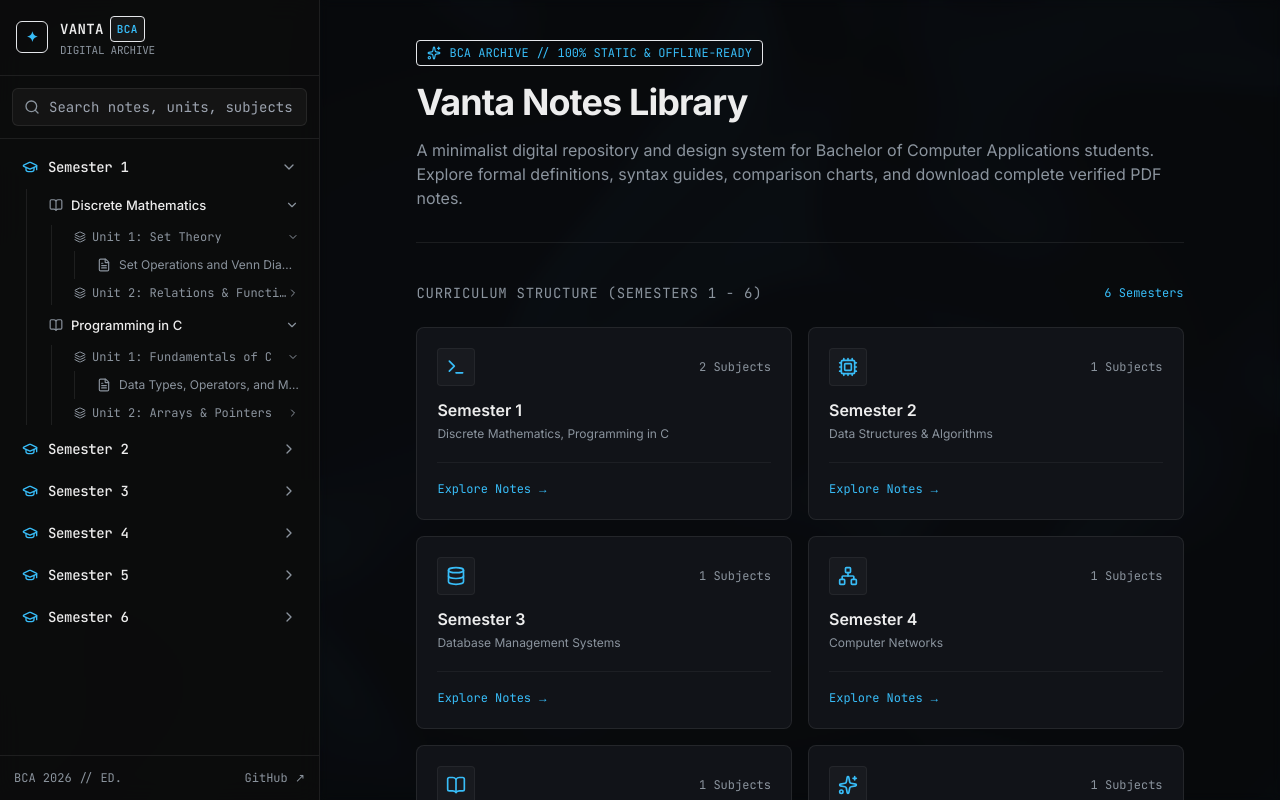
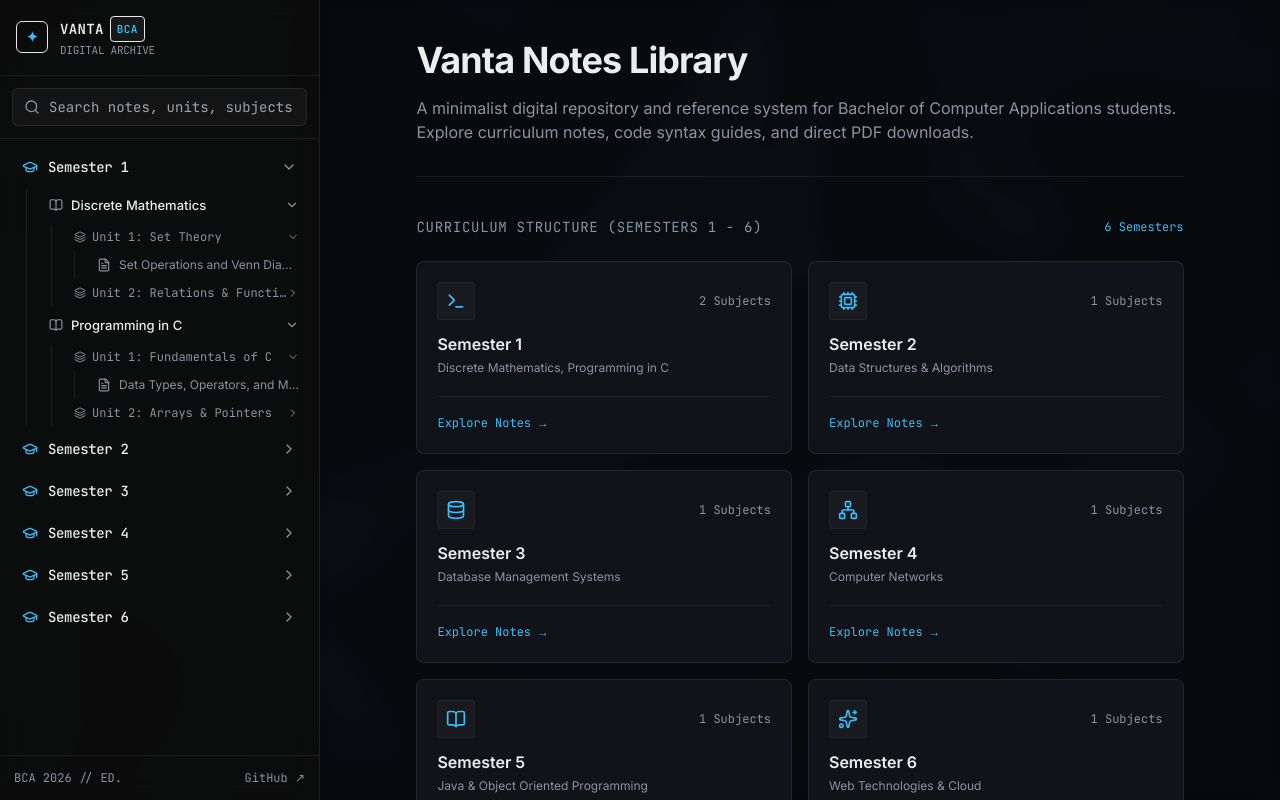
Before and after one commit to jitendhull/Vanta, a Next.js app: page / in a window 1280 px wide. Built offline with nearby package versions, Linux system fonts and the light colour scheme.

Commit message:
feat: add fade-in animation and update note source bar for improved UI

```diff
--- a/src/app/globals.css
+++ b/src/app/globals.css
@@ -18,8 +18,23 @@
   --callout-example: #818CF8;
 }
 
-* {
-  box-sizing: border-box;
+@keyframes fadeIn {
+  from {
+    opacity: 0;
+    transform: translateY(8px);
+  }
+  to {
+    opacity: 1;
+    transform: translateY(0);
+  }
+}
+
+.animate-fade-in {
+  animation: fadeIn 0.35s cubic-bezier(0.16, 1, 0.3, 1) forwards;
+}
+
+html {
+  scroll-behavior: smooth;
 }
 
 html,
--- a/src/app/notes/[...slug]/page.tsx
+++ b/src/app/notes/[...slug]/page.tsx
@@ -26,7 +26,7 @@ export default async function NotePage({ params }: NotePageProps) {
   }
 
   return (
-    <article className="max-w-[76ch] mx-auto space-y-6">
+    <article className="max-w-[76ch] mx-auto space-y-6 animate-fade-in">
       {/* Top Breadcrumbs */}
       <Breadcrumbs note={note} />
 
@@ -44,8 +44,8 @@ export default async function NotePage({ params }: NotePageProps) {
 
       {/* GitHub Source Access & Download Bar */}
       <NoteSourceBar
+        pdfUrl={note.pdfUrl}
         githubUrl={note.githubUrl}
-        rawGithubUrl={note.rawGithubUrl}
         title={note.title}
       />
 
--- a/src/app/page.tsx
+++ b/src/app/page.tsx
@@ -15,21 +15,16 @@ export default function HomePage() {
   };
 
   return (
-    <div className="max-w-[76ch] mx-auto space-y-10">
+    <div className="max-w-[76ch] mx-auto space-y-10 animate-fade-in">
       {/* Hero header */}
       <div className="space-y-4 border-b border-white/[0.08] pb-8">
-        <div className="inline-flex items-center gap-2 px-2.5 py-1 rounded bg-accent/10 border border-accent/20 text-accent font-mono text-xs">
-          <Sparkles className="w-3.5 h-3.5" />
-          <span>BCA ARCHIVE // 100% STATIC & OFFLINE-READY</span>
-        </div>
-
         <h1 className="text-3xl sm:text-4xl font-bold font-sans tracking-tight text-text-primary">
           Vanta Notes Library
         </h1>
 
         <p className="text-sm sm:text-base text-text-muted leading-relaxed font-sans">
-          A minimalist digital repository and design system for Bachelor of Computer Applications students.
-          Explore formal definitions, syntax guides, comparison charts, and download complete verified PDF notes.
+          A minimalist digital repository and reference system for Bachelor of Computer Applications students.
+          Explore curriculum notes, code syntax guides, and direct PDF downloads.
         </p>
       </div>
 
@@ -48,12 +43,15 @@ export default function HomePage() {
             const firstNote = hasSubjects && sem.subjects[0].units[0]?.notes[0];
             const targetUrl = firstNote
               ? `/notes/${firstNote.slug.join("/")}/`
-              : "#";
+              : null;
 
-            return (
+            const CardContent = (
               <div
-                key={sem.semester}
-                className="p-5 rounded-lg bg-surface border border-white/[0.08] hover:border-accent/40 transition-all flex flex-col justify-between group"
+                className={`p-5 rounded-lg bg-surface border border-white/[0.08] transition-all duration-200 flex flex-col justify-between h-full group ${
+                  targetUrl
+                    ? "hover:border-accent/50 hover:bg-surface-elevated hover:shadow-lg hover:shadow-accent/5 cursor-pointer"
+                    : "opacity-75"
+                }`}
               >
                 <div className="space-y-3">
                   <div className="flex items-center justify-between">
@@ -79,17 +77,28 @@ export default function HomePage() {
 
                 <div className="mt-5 pt-3 border-t border-white/[0.05]">
                   {hasSubjects && firstNote ? (
-                    <Link
-                      href={targetUrl}
-                      className="inline-flex items-center gap-1.5 text-xs font-mono text-accent hover:underline"
-                    >
+                    <span className="inline-flex items-center gap-1.5 text-xs font-mono text-accent group-hover:translate-x-0.5 transition-transform">
                       <span>Explore Notes</span>
                       <span>→</span>
-                    </Link>
+                    </span>
                   ) : (
                     <span className="text-xs font-mono text-text-muted/60">Under Preparation</span>
                   )}
                 </div>
+              </div>
+            );
+
+            if (targetUrl) {
+              return (
+                <Link key={sem.semester} href={targetUrl} className="block no-underline">
+                  {CardContent}
+                </Link>
+              );
+            }
+
+            return (
+              <div key={sem.semester}>
+                {CardContent}
               </div>
             );
           })}
@@ -103,9 +112,9 @@ export default function HomePage() {
           <span>FEATURES & DESIGN CONSTRAINTS</span>
         </div>
         <ul className="space-y-1.5 list-disc pl-5">
-          <li>Obsidian callouts support: Amber (definition), Green (valid), Red (pitfall), Blue (example).</li>
+          <li>Obsidian callouts support: Definitions, Valid laws, Common pitfalls, and Examples.</li>
           <li>Zero dynamic servers: 100% static export on GitHub Pages with instant navigation.</li>
-          <li>WebGL2 fluid backdrop running on throttled low-power GPU mode.</li>
+          <li>Optimized GPU atmosphere backdrop with low-power mode.</li>
         </ul>
       </div>
     </div>
--- a/src/components/nav/Breadcrumbs.tsx
+++ b/src/components/nav/Breadcrumbs.tsx
@@ -1,6 +1,6 @@
 import React from "react";
 import Link from "next/link";
-import { ChevronRight } from "lucide-react";
+import { ChevronRight, Home } from "lucide-react";
 import { NoteMetadata } from "@/types/content";
 
 interface BreadcrumbsProps {
@@ -8,19 +8,53 @@ interface BreadcrumbsProps {
 }
 
 export const Breadcrumbs: React.FC<BreadcrumbsProps> = ({ note }) => {
+  // Compute breadcrumb path links
+  // slug e.g. ["semester-1", "discrete-mathematics", "unit-1-set-theory"]
+  const [semSlug, subSlug] = note.slug;
+  const noteUrl = `/notes/${note.slug.join("/")}/`;
+
   return (
-    <nav className="flex items-center gap-1.5 text-[11px] font-mono text-text-muted overflow-x-auto whitespace-nowrap py-1">
-      <Link href="/" className="hover:text-accent transition-colors">
-        BCA
+    <nav aria-label="Breadcrumb" className="flex items-center gap-2 text-xs font-mono text-text-muted overflow-x-auto whitespace-nowrap py-1.5 scrollbar-none">
+      <Link
+        href="/"
+        className="flex items-center gap-1.5 text-text-muted hover:text-accent transition-colors p-1 rounded hover:bg-white/[0.04]"
+      >
+        <Home className="w-3.5 h-3.5" />
+        <span>BCA</span>
       </Link>
-      <ChevronRight className="w-3 h-3 flex-shrink-0 text-white/20" />
-      <span className="text-text-muted">Sem-{note.semester}</span>
-      <ChevronRight className="w-3 h-3 flex-shrink-0 text-white/20" />
-      <span className="text-text-muted">{note.subject}</span>
-      <ChevronRight className="w-3 h-3 flex-shrink-0 text-white/20" />
-      <span className="text-text-muted">{note.unit}</span>
-      <ChevronRight className="w-3 h-3 flex-shrink-0 text-white/20" />
-      <span className="text-text-primary font-medium">{note.title}</span>
+
+      <ChevronRight className="w-3.5 h-3.5 flex-shrink-0 text-white/20" />
+
+      <Link
+        href="/"
+        className="hover:text-accent transition-colors px-1.5 py-0.5 rounded hover:bg-white/[0.04]"
+      >
+        Sem-{note.semester}
+      </Link>
+
+      <ChevronRight className="w-3.5 h-3.5 flex-shrink-0 text-white/20" />
+
+      <Link
+        href={noteUrl}
+        className="hover:text-accent transition-colors px-1.5 py-0.5 rounded hover:bg-white/[0.04] max-w-[150px] sm:max-w-none truncate"
+      >
+        {note.subject}
+      </Link>
+
+      <ChevronRight className="w-3.5 h-3.5 flex-shrink-0 text-white/20" />
+
+      <Link
+        href={noteUrl}
+        className="hover:text-accent transition-colors px-1.5 py-0.5 rounded hover:bg-white/[0.04] max-w-[150px] sm:max-w-none truncate"
+      >
+        {note.unit}
+      </Link>
+
+      <ChevronRight className="w-3.5 h-3.5 flex-shrink-0 text-white/20" />
+
+      <span className="text-text-primary font-medium px-1.5 py-0.5 max-w-[180px] sm:max-w-none truncate">
+        {note.title}
+      </span>
     </nav>
   );
 };
--- a/src/components/viewer/NoteSourceBar.tsx
+++ b/src/components/viewer/NoteSourceBar.tsx
@@ -1,26 +1,26 @@
 import React from "react";
-import { GitBranch, FileDown, ExternalLink } from "lucide-react";
+import { FileText, Download, ExternalLink } from "lucide-react";
 
 interface NoteSourceBarProps {
+  pdfUrl: string;
   githubUrl: string;
-  rawGithubUrl: string;
   title: string;
 }
 
 export const NoteSourceBar: React.FC<NoteSourceBarProps> = ({
+  pdfUrl,
   githubUrl,
-  rawGithubUrl,
   title,
 }) => {
   return (
     <div className="my-5 p-3.5 sm:p-4 rounded-lg bg-surface border border-white/[0.08] flex flex-col sm:flex-row items-start sm:items-center justify-between gap-3 text-xs font-mono">
       <div className="flex items-center gap-3">
         <div className="p-2 rounded bg-accent/10 border border-accent/20 text-accent flex-shrink-0">
-          <GitBranch className="w-4 h-4" />
+          <FileText className="w-4 h-4" />
         </div>
         <div>
           <div className="text-sm font-semibold text-text-primary font-sans">{title}</div>
-          <div className="text-xs text-text-muted font-mono">Verified Repository Source (.md)</div>
+          <div className="text-xs text-text-muted font-mono">Course Material & Reference Notes</div>
         </div>
       </div>
 
@@ -32,18 +32,18 @@ export const NoteSourceBar: React.FC<NoteSourceBarProps> = ({
           className="flex-1 sm:flex-none inline-flex items-center justify-center gap-2 px-3 py-2 rounded text-xs font-mono font-medium bg-white/[0.05] hover:bg-white/[0.1] text-text-primary border border-white/[0.08] transition-colors"
         >
           <ExternalLink className="w-3.5 h-3.5 text-text-muted" />
-          <span>View on GitHub</span>
+          <span>View Source</span>
         </a>
 
         <a
-          href={rawGithubUrl}
+          href={pdfUrl}
           target="_blank"
           rel="noopener noreferrer"
           download
           className="flex-1 sm:flex-none inline-flex items-center justify-center gap-2 px-3.5 py-2 rounded text-xs font-mono font-semibold bg-accent hover:bg-accent/90 text-black transition-all shadow-sm"
         >
-          <FileDown className="w-3.5 h-3.5" />
-          <span>Raw Source</span>
+          <Download className="w-3.5 h-3.5" />
+          <span>Download PDF</span>
         </a>
       </div>
     </div>
--- a/src/lib/content.ts
+++ b/src/lib/content.ts
@@ -42,6 +42,8 @@ export function getAllNotes(): NoteItem[] {
     const subjectSlug = parts[1] || data.subjectSlug || "general";
     const unitSlug = parts[2] || data.unitSlug || "unit-1";
 
+    const pdfRelPath = rel.replace(/\.mdx?$/, ".pdf");
+
     const noteMeta: NoteMetadata = {
       title: data.title || parts[parts.length - 1].replace(/-/g, " "),
       semester,
@@ -50,8 +52,8 @@ export function getAllNotes(): NoteItem[] {
       unit: data.unit || unitSlug.replace(/-/g, " "),
       unitSlug,
       slug: parts,
+      pdfUrl: data.pdfUrl || `https://raw.githubusercontent.com/jitendhull/Vanta/main/content/${pdfRelPath}`,
       githubUrl: `https://github.com/jitendhull/Vanta/blob/main/content/${rel}`,
-      rawGithubUrl: `https://raw.githubusercontent.com/jitendhull/Vanta/main/content/${rel}`,
       description: data.description || "",
       order: data.order !== undefined ? data.order : 0,
     };
--- a/src/types/content.ts
+++ b/src/types/content.ts
@@ -6,8 +6,8 @@ export interface NoteMetadata {
   unit: string; // e.g. "Unit 1: Set Theory"
   unitSlug: string; // e.g. "unit-1-set-theory"
   slug: string[]; // ["semester-1", "discrete-mathematics", "unit-1-set-theory"]
+  pdfUrl: string; // Link to verified PDF file
   githubUrl: string; // Link to file in github repo
-  rawGithubUrl: string; // Direct raw download link from github
   description?: string;
   order?: number;
 }
```
